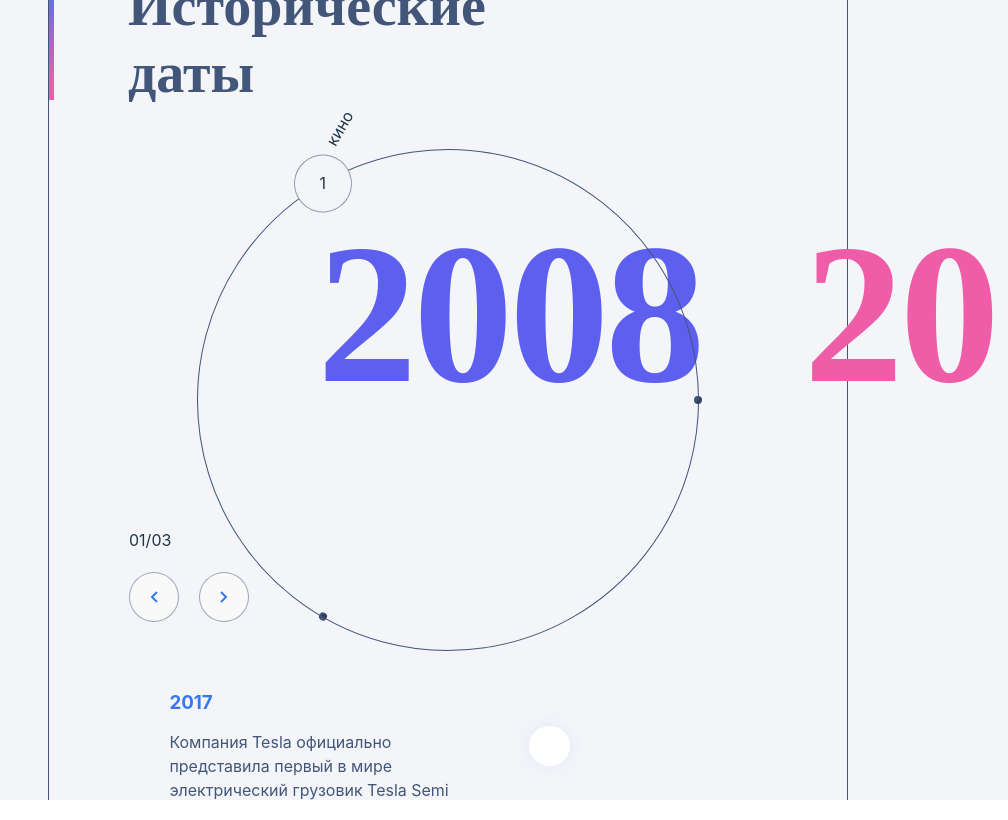
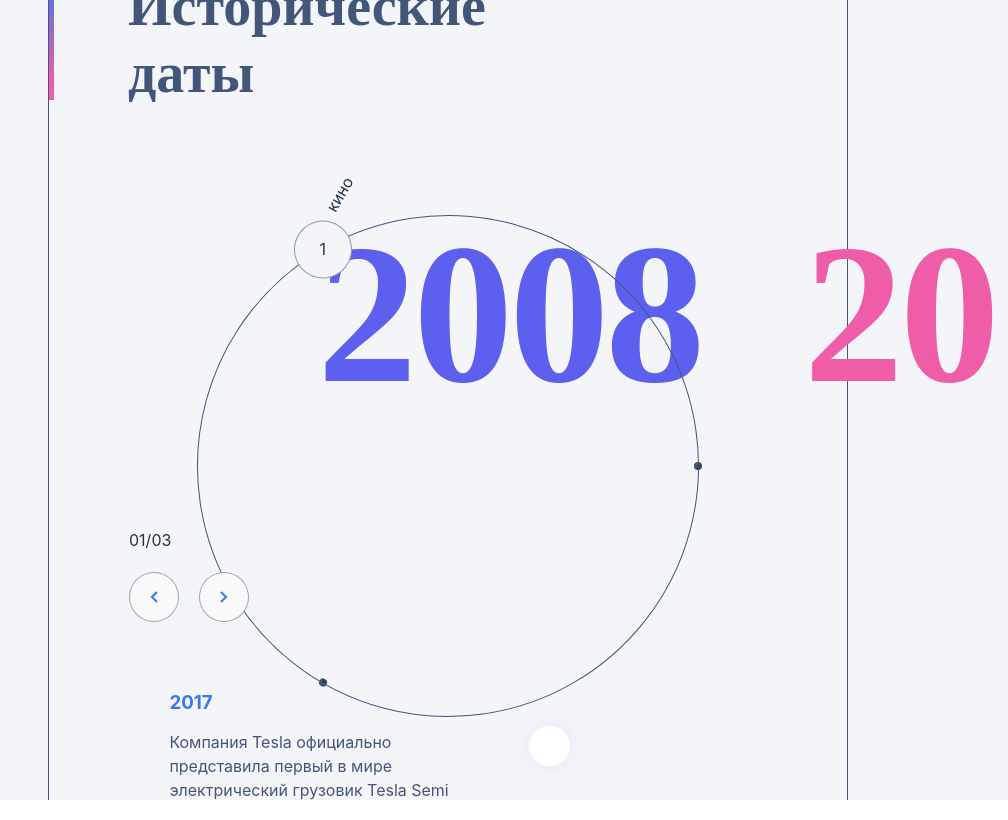
Before and after one commit to KarimovFreedlee/calendar-app, a React (Vite) app: page / in a window 1280 px wide. Shown: the top 820 px of the page, without its empty margins (272-1280 px from the left). Built offline with nearby package versions, Linux system fonts and the light colour scheme.

Commit message:
Update body.scss

```diff
--- a/src/css/body.scss
+++ b/src/css/body.scss
@@ -75,11 +75,11 @@
         justify-content: center;
         align-items: center;
         position: absolute;
-        top: 50%;
+        top: 215px;
         left: 50%;
+        transform: translate(-50%, 0%);
 
         &__circle {
-            position: absolute;
             border: 1px solid #42567A;
             border-radius: 50%;
             width: 500px;
```
